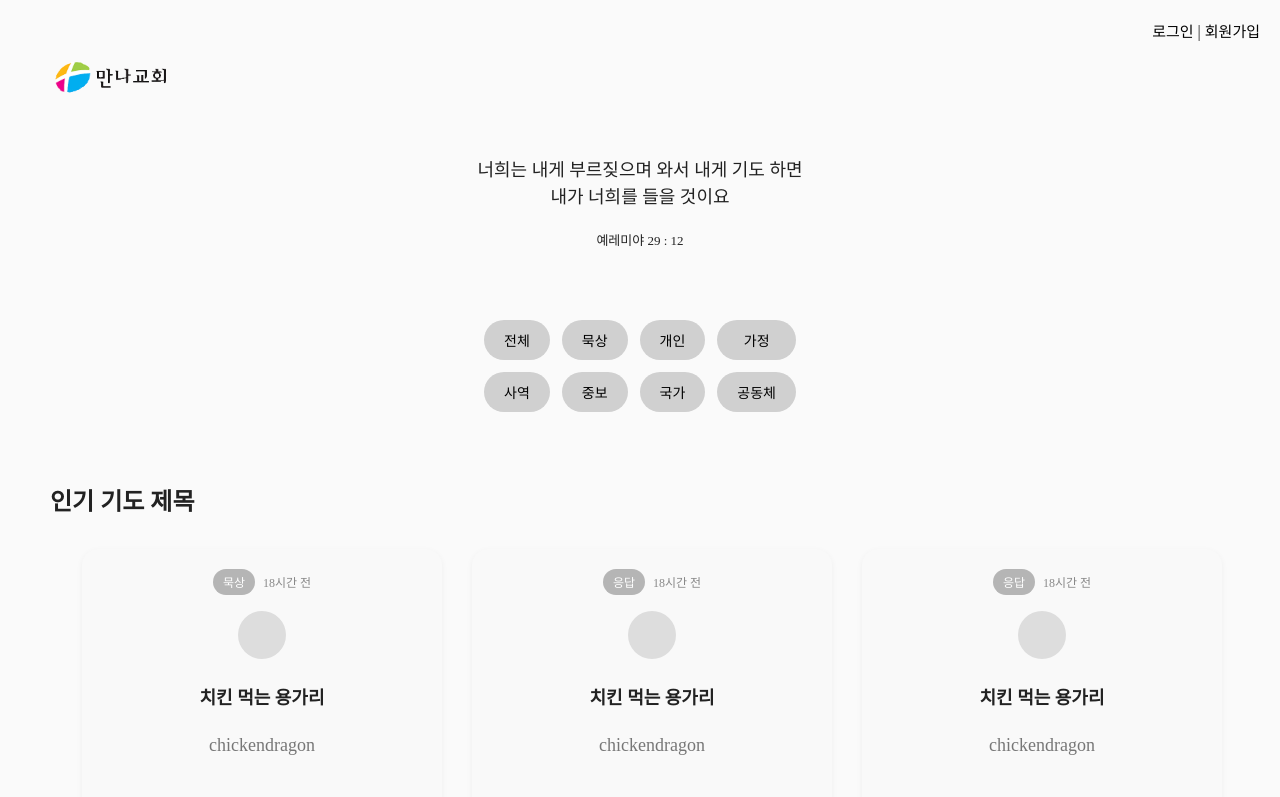
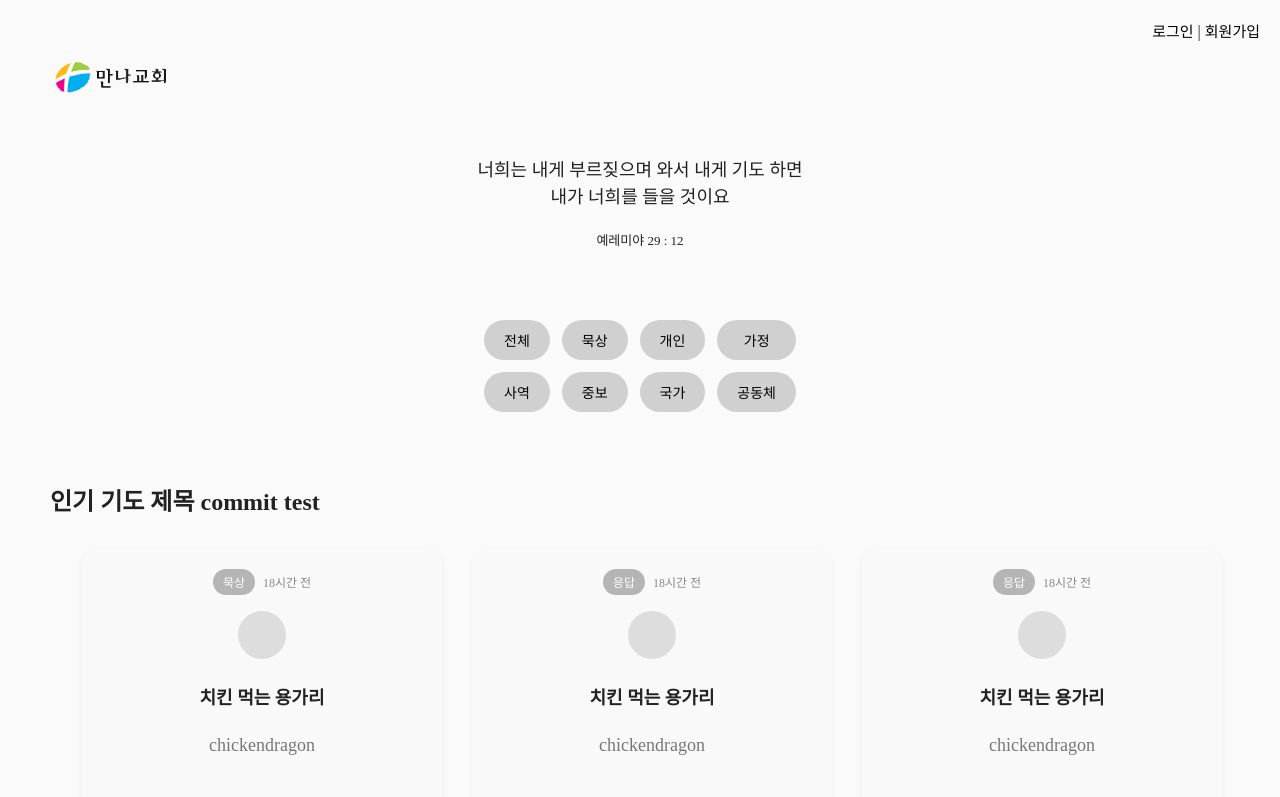
Before and after one commit to elroi773/manna_pray_project, a React (Vite) app: page / in a window 1280 px wide. Shown: the top 797 px of the page. Built offline with nearby package versions, Linux system fonts and the light colour scheme; a web font is replaced by a local one.

Commit message:
commit test

```diff
--- a/src/App.jsx
+++ b/src/App.jsx
@@ -22,7 +22,9 @@ function App() {
       <CategoryButtons />
 
       <div className="prayTitle">
-        <h2>인기 기도 제목</h2>
+        <h2>인기 기도 제목
+          commit test
+        </h2>
         <PostList />
       </div>
       <div className="prayTitle">
```
